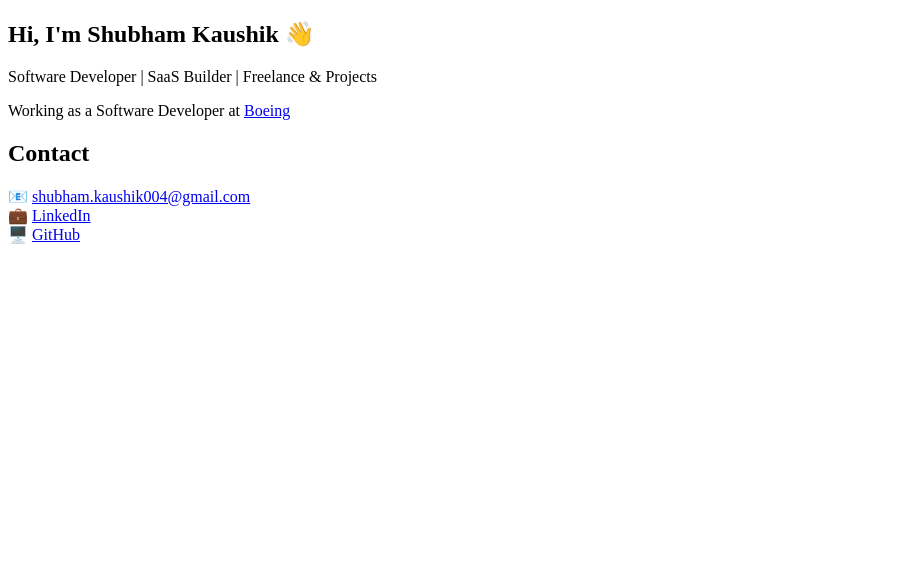
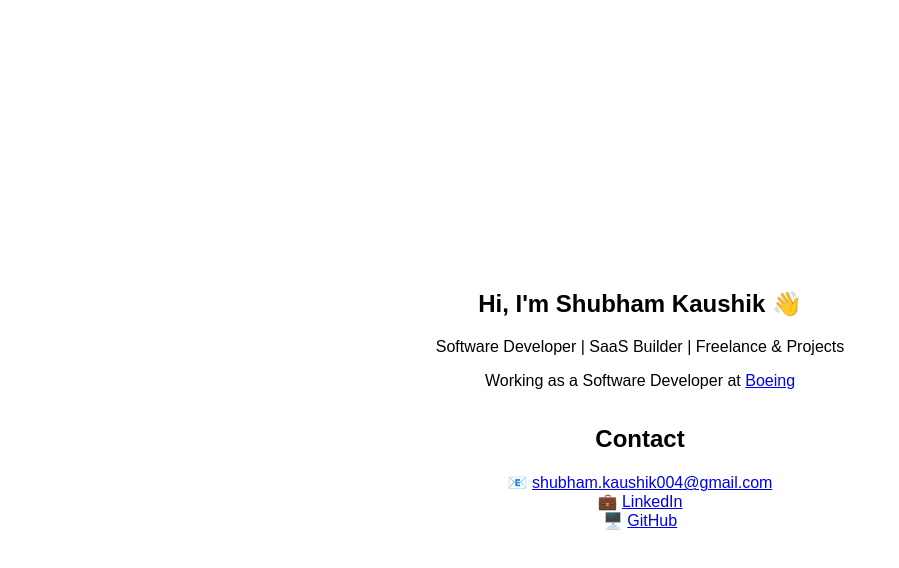
Before and after one commit to skyrabbit4/Shubham-Kaushik-Site, an Angular app: page / in a window 1280 px wide. Shown: the top 568 px of the page, without its empty margins (0-899 px from the left). Built offline with nearby package versions, Linux system fonts and the light colour scheme.

Commit message:
Add container class to main element for improved layout

```diff
--- a/src/app/app.component.css
+++ b/src/app/app.component.css
@@ -0,0 +1,14 @@
+html,body{
+    height:100%;
+    margin:0;
+    padding:0;
+}
+.container{
+    display: flex;
+    flex-direction: column;
+    justify-content: center;  /* centers vertically */
+    align-items: center;      /* centers horizontally */
+    text-align: center;
+    height: 100vh;            /* full height of viewport */
+    font-family: Arial, sans-serif;
+}
--- a/src/app/app.component.html
+++ b/src/app/app.component.html
@@ -1,4 +1,4 @@
-<main class="main">
+<main class="main container">
   <section class="intro">
     <h1>Hi, I'm Shubham Kaushik 👋</h1>
     <p>Software Developer | SaaS Builder | Freelance & Projects</p>
```
